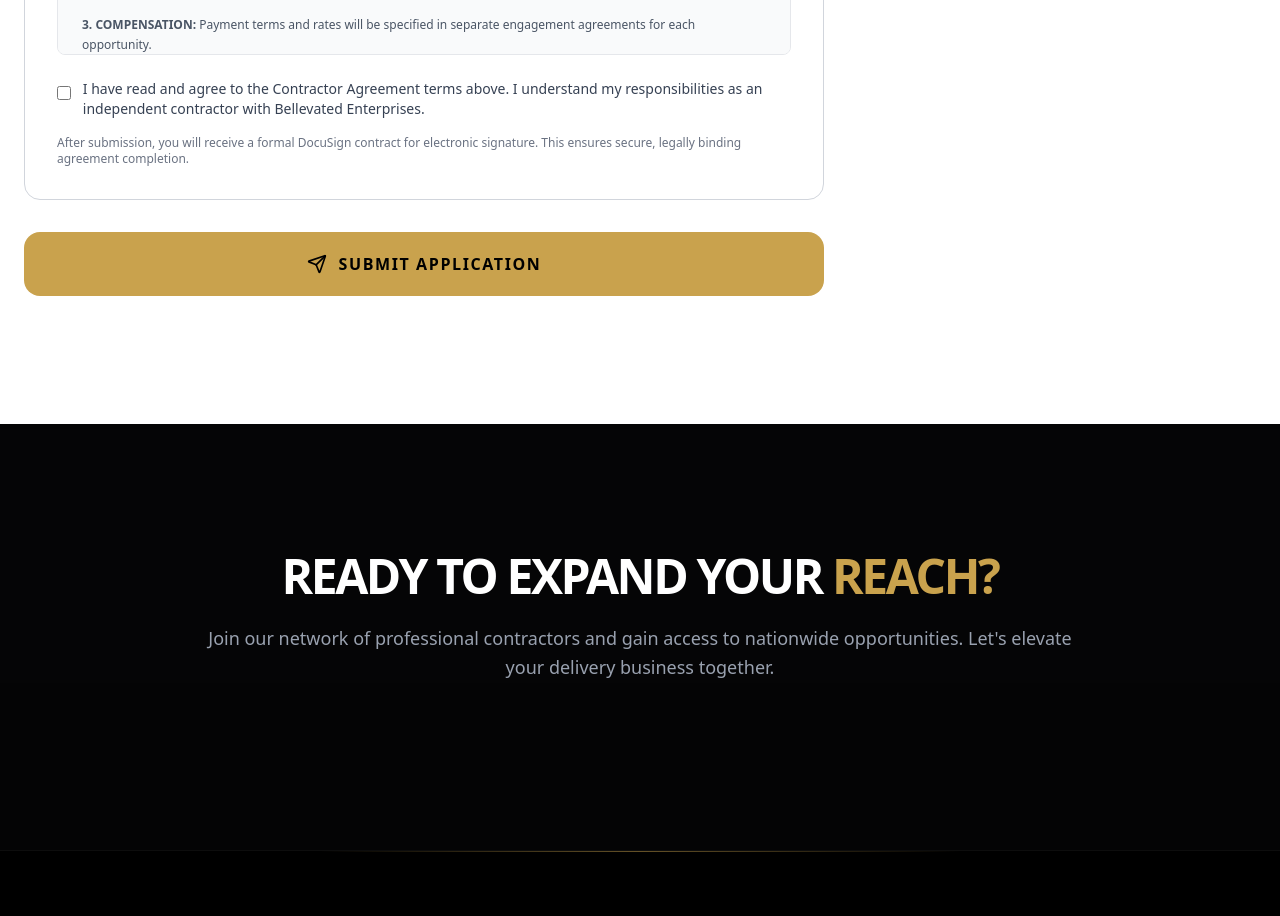
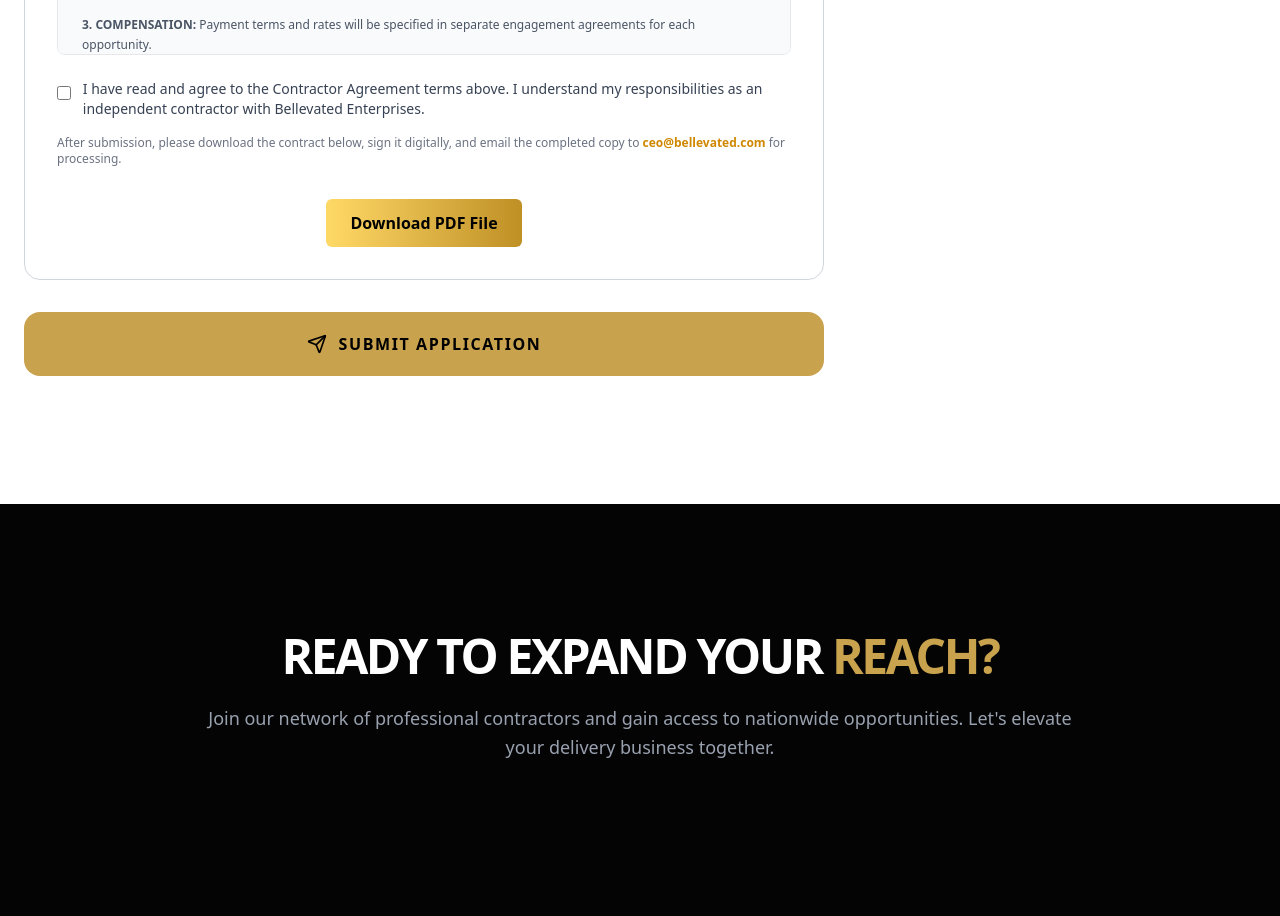
Before and after one commit to amaan-lms/Bellevated_Enterprises, a React (Vite) app in the folder BE/: page /driver-opportunities in a window 1280 px wide. Shown: the part 2620-3536 px from the top of the page. Built offline with nearby package versions, Linux system fonts and the light colour scheme.

Commit message:
add pdf file download on the driver or request page

```diff
--- a/BE/src/pages/Consulting.jsx
+++ b/BE/src/pages/Consulting.jsx
@@ -132,11 +132,12 @@ export default function Consulting() {
               </div>
 
               {/* Bottom-right image */}
-              <img
-                src={ownershipImg}
-                alt="Foundational Ownership Illustration"
-                className=" absolute bottom-0 right-0 w-48 md:w-90  opacity-90 pointer-events-none"
-              />
+             <img
+  src={ownershipImg}
+  alt="Foundational Ownership Illustration"
+  className="hidden md:block absolute bottom-0 right-0 w-48 md:w-90 opacity-90 pointer-events-none"
+/>
+
             </motion.div>
 
 
--- a/BE/src/pages/DriverOpportunities.jsx
+++ b/BE/src/pages/DriverOpportunities.jsx
@@ -106,7 +106,7 @@ export default function DriverOpportunities() {
               <span className="text-[#C9A24D] font-mono text-sm tracking-[0.5em] uppercase mb-4 block">
                 Join Our Network
               </span>
-              <h1 className="text-6xl md:text-7xl font-black tracking-tighter leading-none mb-10">
+              <h1 className="text-4xl md:text-7xl font-black tracking-tighter leading-none mb-10">
                 DRIVER <span className="text-[#C9A24D]">OPPORTUNITIES</span>
               </h1>
               <p className="text-xl text-gray-400 max-w-2xl leading-relaxed">
@@ -389,6 +389,7 @@ export default function DriverOpportunities() {
                     </p>
                   </div>
 
+
                   <label className="flex items-start gap-3 cursor-pointer">
                     <input
                       type="checkbox"
@@ -404,8 +405,26 @@ export default function DriverOpportunities() {
                   </label>
 
                   <p className="text-xs text-gray-500 mt-4">
-                    After submission, you will receive a formal DocuSign contract for electronic signature. This ensures secure, legally binding agreement completion.
+                    After submission, please download the contract below, sign it digitally, and email the completed copy to{" "}
+                    <a
+                      href="mailto:ceo@bellevated.com"
+                      className="font-bold text-yellow-600 hover:underline"
+                    >
+                      ceo@bellevated.com
+                    </a>{" "}
+                    for processing.
                   </p>
+
+
+                  <div className="mt-8 text-center">
+                    <a
+                      href="/Driver.pdf"
+                      download
+                      className="inline-flex items-center gap-2 px-6 py-3 bg-gradient-to-r from-[#FFD966] to-[#BF9024] text-black font-bold rounded-md hover:scale-105 transition"
+                    >
+                      Download PDF File
+                    </a>
+                  </div>
                 </motion.div>
 
                 <motion.button
@@ -420,6 +439,8 @@ export default function DriverOpportunities() {
                 </motion.button>
               </form>
             </motion.div>
+
+
 
             {/* REQUIREMENTS SIDEBAR */}
             <motion.div
@@ -459,6 +480,8 @@ export default function DriverOpportunities() {
           </div>
         </section>
 
+
+
         {/* CTA SECTION */}
         <section className="py-32 px-6 bg-zinc-950/50 text-center">
           <motion.div
--- a/BE/src/pages/RequestQuote.jsx
+++ b/BE/src/pages/RequestQuote.jsx
@@ -358,9 +358,21 @@ export default function RequestQuote() {
                 We typically respond to quote requests within 24-48 business hours.
               </p>
             </motion.div>
+            <div className="mt-8 text-center">
+              <a
+                href="/Driver.pdf"
+                download
+                className="inline-flex items-center gap-2 px-6 py-3 bg-gradient-to-r from-[#FFD966] to-[#BF9024] text-black font-bold rounded-md hover:scale-105 transition"
+              >
+                Download PDF File
+              </a>
+            </div>
           </motion.div>
+
         </div>
+
       </section>
+
 
       {/* INFO SECTION - PLACEHOLDER FOR YOUR CONTENT */}
       <section className="py-32 px-6 bg-zinc-950/50">
```
Also changed, not shown: 2 other files (tests, documents, lock files or other folders).
